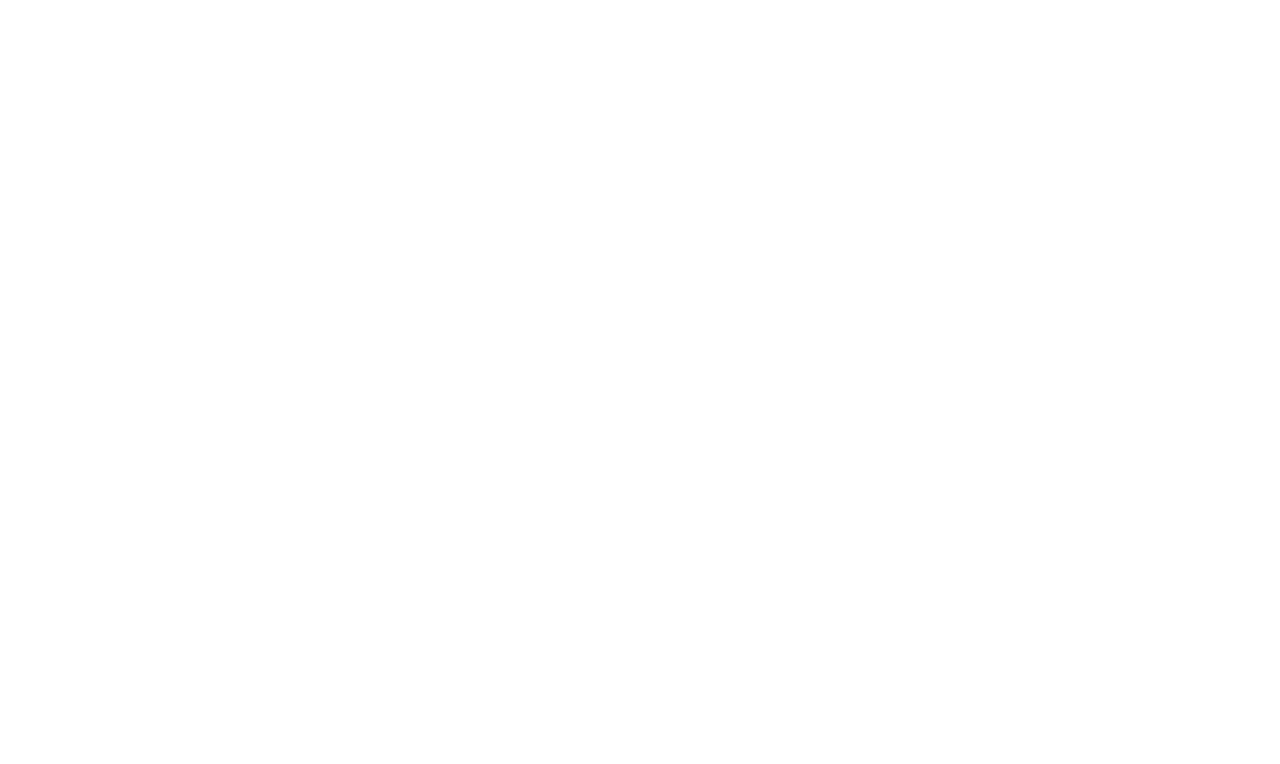
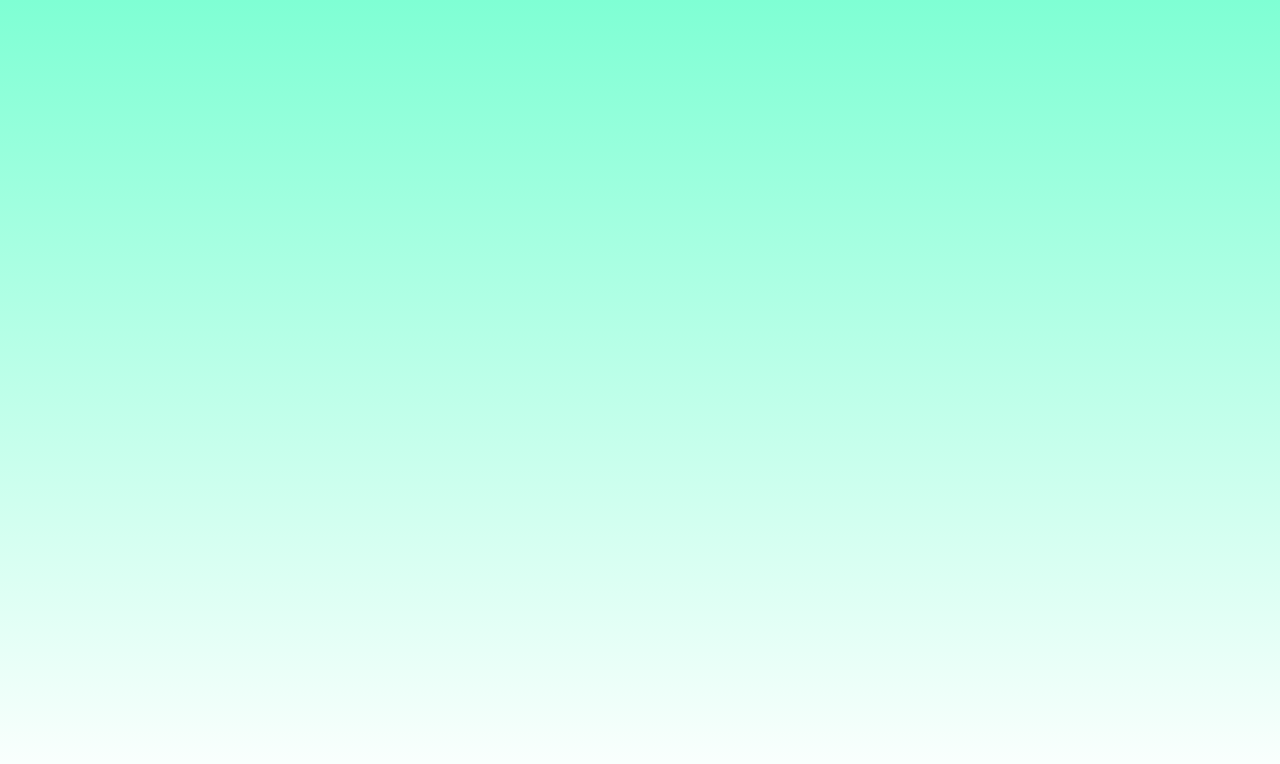
Before and after one commit to artemtytik/bbb, a plain HTML site: page index2.html in a window 1280 px wide. Drawn offline with Linux system fonts and the light colour scheme.

Commit message:
Update index2.html

```diff
--- a/index2.html
+++ b/index2.html
@@ -1,4 +1,8 @@
 <html>
+  <head>
+    <title>Тытик Артём</title>
+    <link rel="stylesheet" href="style.css"/>
+  </head>
 <a href="https://artemtytik.github.io/kot-s-logitach/">
 <a href="https://artemtytik.github.io/newiphone/">
 <a href="https://artemtytik.github.io/kinder_pingvi/">
```
